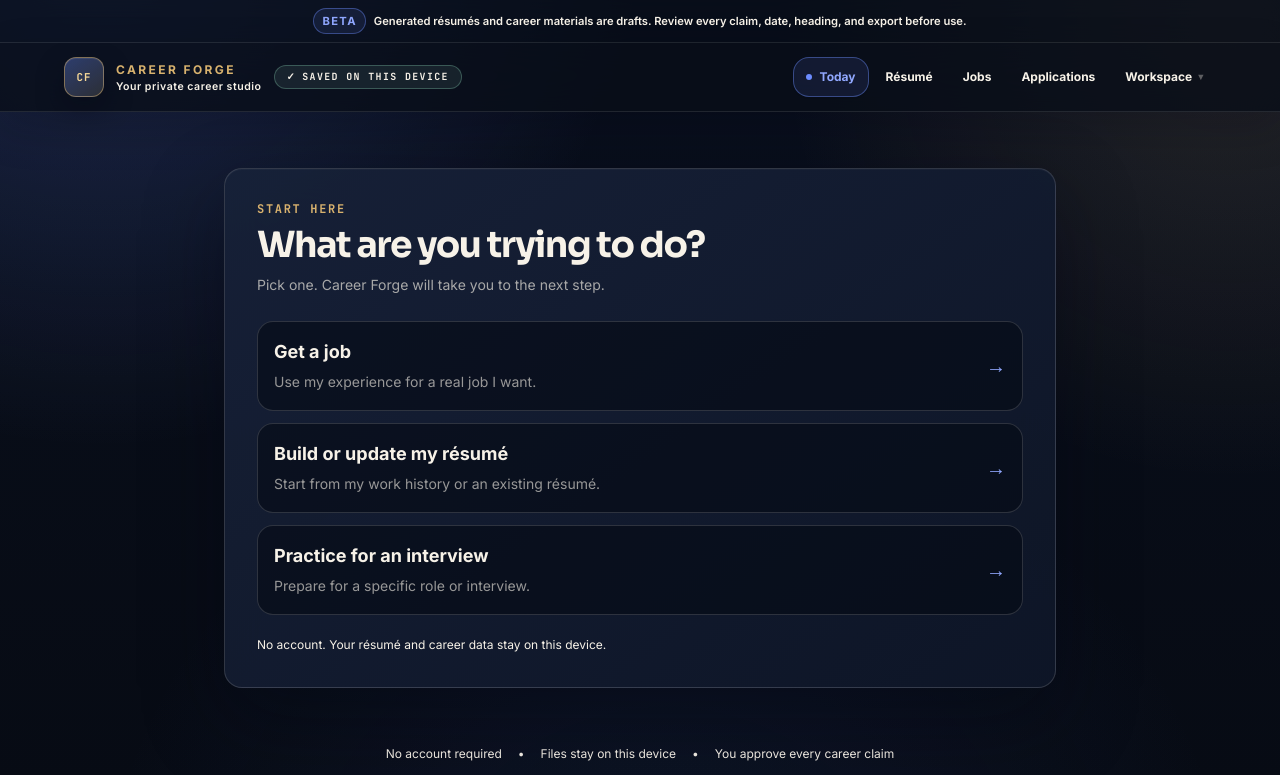
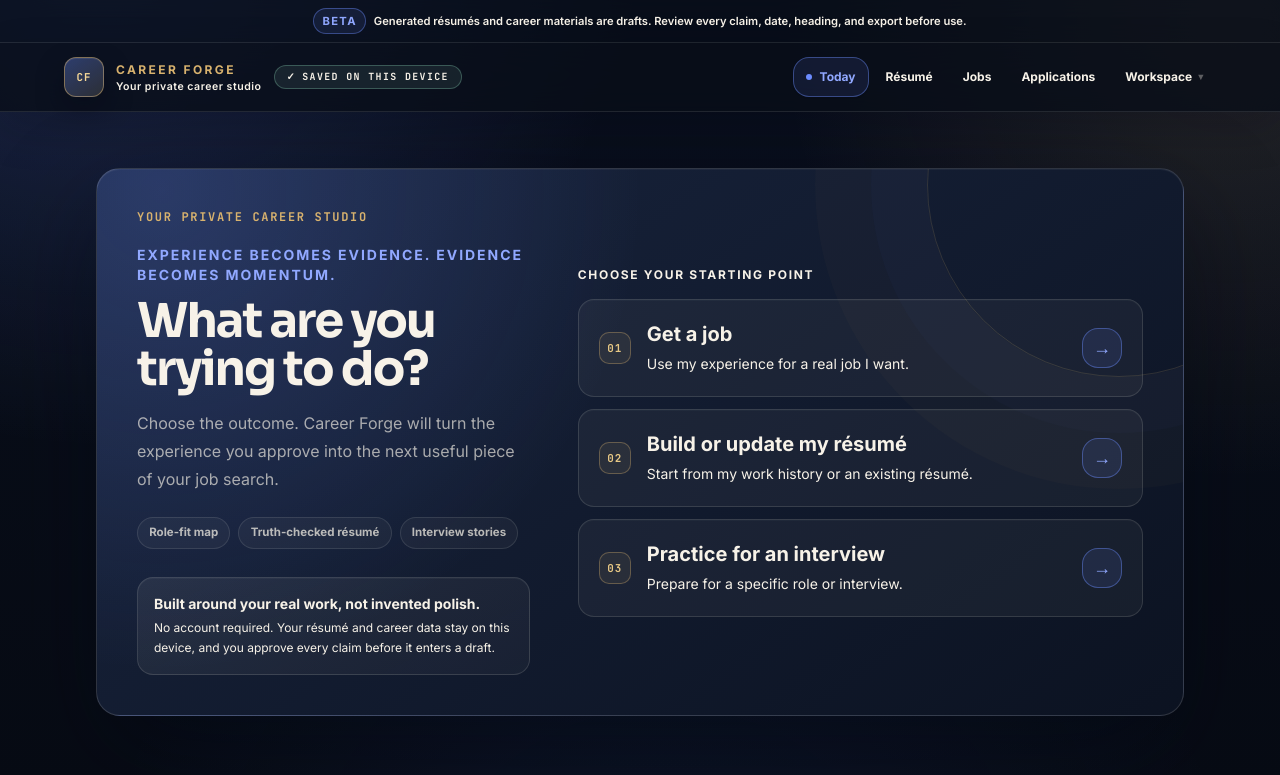
Before and after one commit to koinophobia-labs/career-forge-lite, a Next.js app: page / in a window 1280 px wide. Shown: the top 775 px of the page. Built offline with nearby package versions, Linux system fonts and the light colour scheme.

Commit message:
Redesign Career Forge start and resume experience

```diff
--- a/src/components/IntentRouter.tsx
+++ b/src/components/IntentRouter.tsx
@@ -22,6 +22,8 @@ const FIRST_RUN_GOALS: Array<{ kind: CareerGoalKind; label: string; description:
   { kind: "practice-interview", label: "Practice for an interview", description: "Prepare for a specific role or interview." }
 ];
 
+const OUTCOME_CHIPS = ["Role-fit map", "Truth-checked résumé", "Interview stories"];
+
 export function IntentRouter() {
   const { state, update, hydrated } = useCommandCenter();
   const router = useRouter();
@@ -44,28 +46,48 @@ export function IntentRouter() {
 
   if (firstRun) {
     return (
-      <section className="mx-auto max-w-4xl px-5 py-10 sm:px-8 sm:py-14" id="intent-router" aria-labelledby="intent-title">
-        <div className="trust-panel p-5 sm:p-8">
-          <p className="trust-kicker text-xs font-bold uppercase">Start here</p>
-          <h1 id="intent-title" className="mt-2 text-3xl font-bold text-paper sm:text-4xl">What are you trying to do?</h1>
-          <p className="mt-2 max-w-2xl text-sm leading-6 text-paper/65">Pick one. Career Forge will take you to the next step.</p>
-          <div className="mt-6 grid gap-3">
-            {FIRST_RUN_GOALS.map((option) => (
+      <section className="mx-auto max-w-6xl px-5 py-10 sm:px-8 sm:py-14" id="intent-router" aria-labelledby="intent-title">
+        <div className="career-hero-panel p-5 sm:p-8 lg:p-10">
+          <div className="relative z-10 grid gap-8 lg:grid-cols-[0.82fr_1.18fr] lg:items-center lg:gap-12">
+            <div>
+              <p className="trust-kicker text-xs font-bold uppercase">Your private career studio</p>
+              <p className="mt-5 max-w-md text-sm font-bold uppercase tracking-[0.14em] text-cyan">Experience becomes evidence. Evidence becomes momentum.</p>
+              <h1 id="intent-title" className="mt-3 max-w-xl text-4xl font-bold leading-[1.04] text-paper sm:text-5xl">
+                What are you trying to do?
+              </h1>
+              <p className="mt-4 max-w-xl text-base leading-7 text-paper/65">
+                Choose the outcome. Career Forge will turn the experience you approve into the next useful piece of your job search.
+              </p>
+
+              <div className="mt-6 flex flex-wrap gap-2" aria-label="Career Forge outcomes">
+                {OUTCOME_CHIPS.map((chip) => <span key={chip} className="career-proof-chip">{chip}</span>)}
+              </div>
+
+              <div className="career-paper-card mt-7 max-w-xl p-4">
+                <p className="text-sm font-bold text-paper">Built around your real work, not invented polish.</p>
+                <p className="mt-1 text-xs leading-5 text-paper/52">No account required. Your résumé and career data stay on this device, and you approve every claim before it enters a draft.</p>
+              </div>
+            </div>
+
+            <div className="grid gap-3">
+              <p className="mb-1 text-xs font-black uppercase tracking-[0.14em] text-paper/42">Choose your starting point</p>
+              {FIRST_RUN_GOALS.map((option, index) => (
                 <button
                   key={option.kind}
                   type="button"
                   onClick={() => selectGoal(option.kind)}
-                className="group flex min-h-20 items-center justify-between gap-4 rounded-xl border border-white/15 bg-obsidian/35 p-4 text-left transition hover:border-cyan/60 hover:bg-cyan/10 focus-visible:border-gold"
+                  className="career-path-card group flex min-h-24 items-center gap-4 p-4 text-left sm:p-5"
                 >
-                <span>
-                  <span className="block text-lg font-black text-paper group-hover:text-cyan">{option.label}</span>
-                  <span className="mt-1 block text-sm leading-6 text-paper/60">{option.description}</span>
+                  <span className="career-path-number" aria-hidden="true">0{index + 1}</span>
+                  <span className="min-w-0 flex-1">
+                    <span className="block text-lg font-black text-paper transition group-hover:text-cyan sm:text-xl">{option.label}</span>
+                    <span className="mt-1 block text-sm leading-6 text-paper/58">{option.description}</span>
                   </span>
-                <span className="shrink-0 text-xl text-cyan" aria-hidden="true">→</span>
+                  <span className="flex h-10 w-10 shrink-0 items-center justify-center rounded-xl border border-cyan/30 bg-cyan/10 text-lg text-cyan transition group-hover:border-cyan/60 group-hover:bg-cyan/15" aria-hidden="true">→</span>
                 </button>
               ))}
             </div>
-          <p className="mt-5 text-xs leading-5 text-paper/48">No account. Your résumé and career data stay on this device.</p>
+          </div>
         </div>
       </section>
     );
@@ -73,34 +95,47 @@ export function IntentRouter() {
 
   return (
     <section className="mx-auto max-w-6xl px-5 pt-6 sm:px-8 sm:pt-10" id="intent-router" aria-labelledby="intent-title">
-      <div className="trust-panel p-5 sm:p-7">
+      <div className="career-hero-panel p-5 sm:p-8">
+        <div className="relative z-10">
+          <div className="flex flex-wrap items-center justify-between gap-3">
             <p className="trust-kicker text-xs font-bold uppercase">Continue: {careerGoalLabel(state, goal)}</p>
-        <div className="mt-3 grid gap-6 lg:grid-cols-[1.3fr_0.7fr]">
+            <span className="career-proof-chip">One clear next step</span>
+          </div>
+
+          <div className="mt-5 grid gap-7 lg:grid-cols-[1.25fr_0.75fr] lg:items-start">
             <div>
-            <p className="text-xs font-bold uppercase tracking-wide text-gold">Do this next</p>
-            <h1 id="intent-title" className="mt-2 text-3xl font-bold text-paper">{nextMove.title}</h1>
-            <p className="mt-2 max-w-2xl text-sm leading-6 text-paper/65">{nextMove.detail}</p>
-            <Link href={nextMove.href} onClick={() => trackCareerEvent("intent_goal_resumed")} className="lab-pill-button mt-5 inline-flex min-h-11 items-center px-5 py-2.5 text-sm font-black">
+              <p className="text-xs font-bold uppercase tracking-[0.14em] text-cyan">Do this next</p>
+              <h1 id="intent-title" className="mt-3 max-w-3xl text-3xl font-bold leading-tight text-paper sm:text-4xl">{nextMove.title}</h1>
+              <p className="mt-3 max-w-2xl text-sm leading-6 text-paper/65">{nextMove.detail}</p>
+              <Link href={nextMove.href} onClick={() => trackCareerEvent("intent_goal_resumed")} className="lab-pill-button mt-6 inline-flex min-h-12 items-center px-5 py-3 text-sm font-black">
                 {nextMove.actionLabel} →
               </Link>
             </div>
-          <details className="rounded-xl border border-white/12 bg-obsidian/30 p-4 lg:open">
-            <summary className="cursor-pointer text-sm font-bold text-paper">Your progress</summary>
-            <ul className="mt-3 grid gap-2">
-              {milestones.map((milestone) => <li key={milestone.label} className="text-sm text-paper/70"><span className={milestone.complete ? "text-mint" : "text-paper/35"}>{milestone.complete ? "✓" : "○"}</span> {milestone.label}</li>)}
+
+            <div className="career-paper-card p-4 sm:p-5">
+              <p className="text-sm font-bold text-paper">Your progress</p>
+              <ul className="mt-4 grid gap-2.5">
+                {milestones.map((milestone) => (
+                  <li key={milestone.label} className="flex items-center gap-3 text-sm text-paper/70">
+                    <span className={`flex h-6 w-6 shrink-0 items-center justify-center rounded-full border text-xs font-black ${milestone.complete ? "border-mint/40 bg-mint/10 text-mint" : "border-white/12 bg-white/5 text-paper/32"}`}>
+                      {milestone.complete ? "✓" : "○"}
+                    </span>
+                    {milestone.label}
+                  </li>
+                ))}
               </ul>
-          </details>
+            </div>
           </div>
 
           {recent.length > 0 && (
-          <details className="mt-6 border-t border-white/10 pt-4">
+            <details className="mt-7 border-t border-white/10 pt-5">
               <summary className="cursor-pointer text-sm font-bold text-cyan">Recent work</summary>
-            <ul className="mt-3 grid gap-2 md:grid-cols-3">
+              <ul className="mt-3 grid gap-3 md:grid-cols-3">
                 {recent.map((item) => (
                   <li key={`${item.id}-${item.href}`}>
-                  <Link href={item.href} className="block rounded-lg border border-white/12 bg-white/5 p-3 transition hover:border-cyan/45">
+                    <Link href={item.href} className="career-paper-card block p-4 transition hover:border-cyan/45 hover:bg-cyan/5">
                       <span className="block text-sm font-bold text-paper">{item.label}</span>
-                    <span className="mt-1 block text-xs text-paper/50">{item.detail}</span>
+                      <span className="mt-1 block text-xs leading-5 text-paper/50">{item.detail}</span>
                     </Link>
                   </li>
                 ))}
@@ -108,17 +143,18 @@ export function IntentRouter() {
             </details>
           )}
 
-        <details className="mt-4 border-t border-white/10 pt-4">
-          <summary className="cursor-pointer text-sm font-bold text-paper/60">Change goal</summary>
+          <details className="mt-5 border-t border-white/10 pt-5">
+            <summary className="cursor-pointer text-sm font-bold text-paper/58">Change goal</summary>
             <div className="mt-3 flex flex-wrap gap-2">
               {CAREER_GOALS.filter((option) => option.kind !== goal).map((option) => (
-              <button key={option.kind} type="button" onClick={() => selectGoal(option.kind)} className="rounded-md border border-white/15 px-3 py-2 text-sm font-bold text-paper/70 transition hover:border-gold hover:text-gold">
+                <button key={option.kind} type="button" onClick={() => selectGoal(option.kind)} className="rounded-xl border border-white/15 bg-white/5 px-3 py-2 text-sm font-bold text-paper/70 transition hover:border-gold hover:text-gold">
                   {option.label}
                 </button>
               ))}
             </div>
           </details>
         </div>
+      </div>
     </section>
   );
 }
```
Lines whose indentation alone changed are shown as unchanged.
